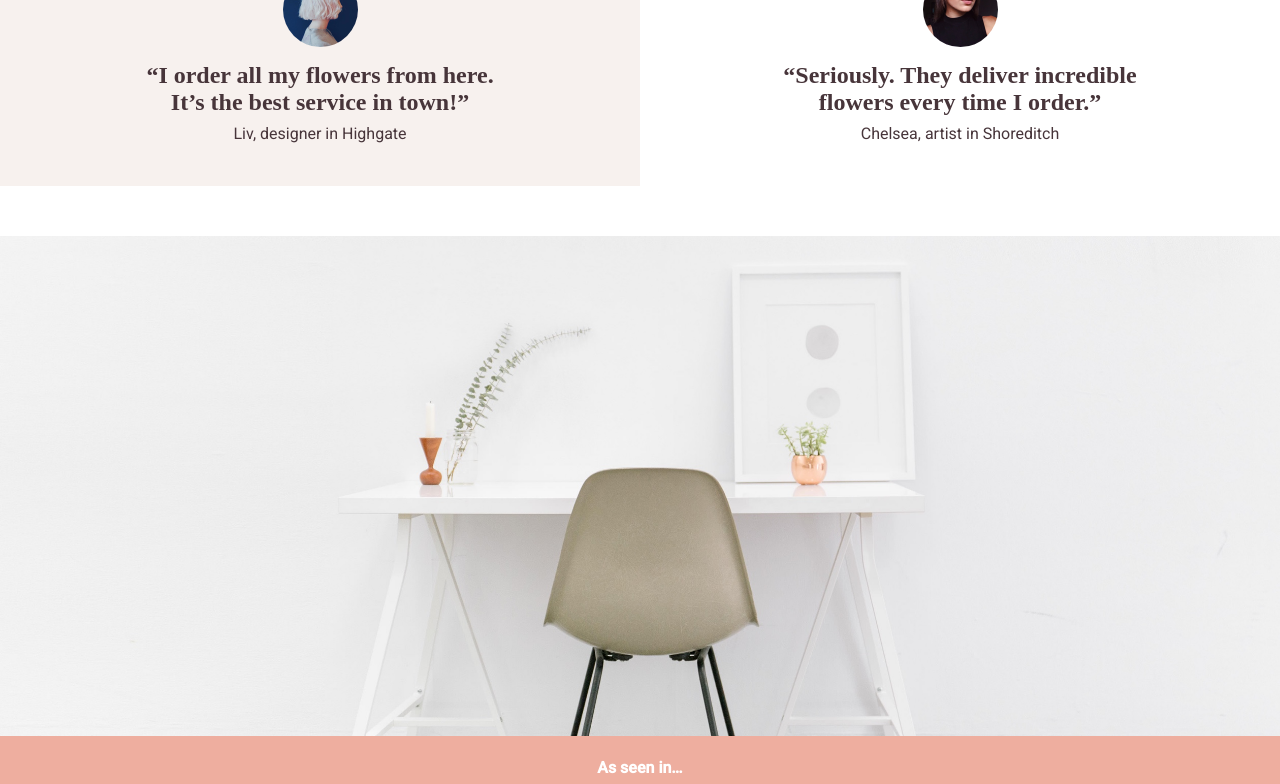
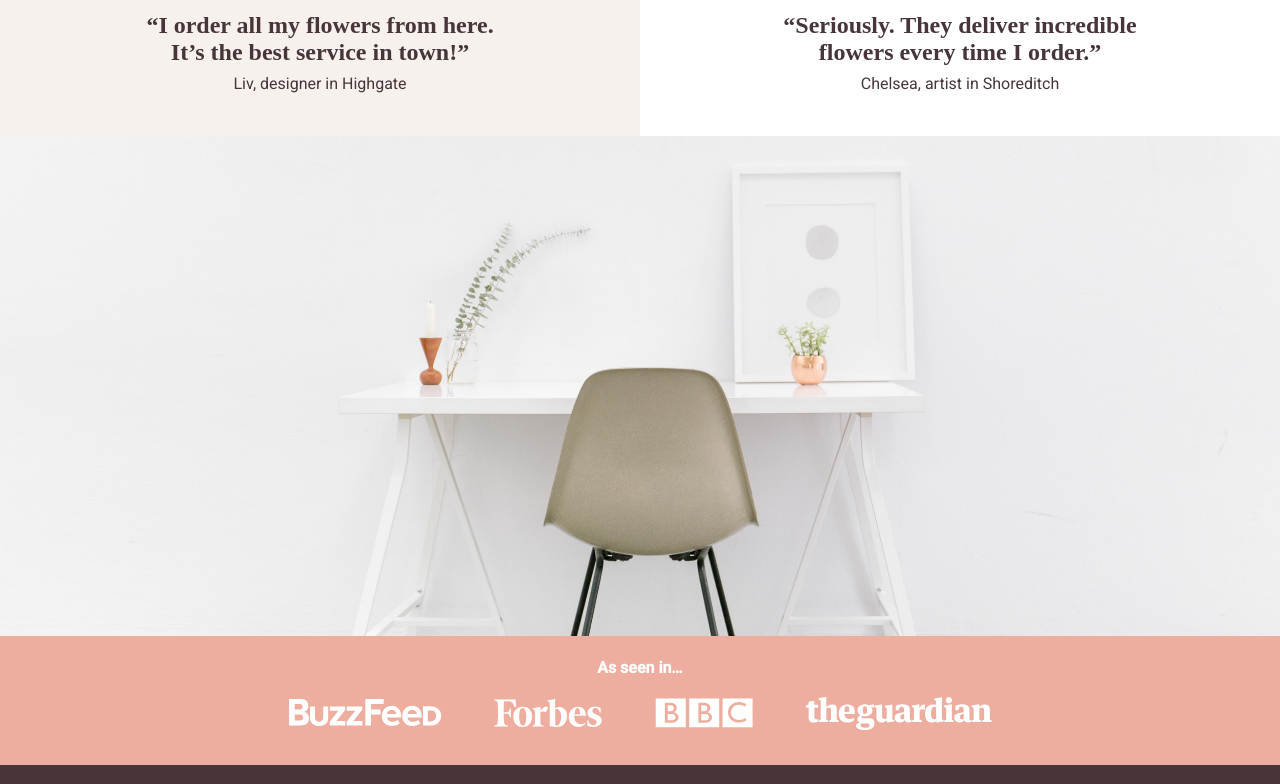
Before and after one commit to FlickHouston/furneauxs, a plain HTML site: page index.html in a window 1280 px wide. Shown: the part 1176-1960 px from the top of the page. Drawn offline with Linux system fonts and the light colour scheme; a web font is replaced by a local one.

Commit message:
fixing margin above both heroes with first:child

```diff
--- a/style.css
+++ b/style.css
@@ -248,7 +248,7 @@ display: block;
         box-shadow: 0 1px 5px 1px rgba(51, 51, 51, 0.3);
     }
 
-    .hero {
+    .hero:first-child {
         margin-top: 50px;
     }
 }
```
